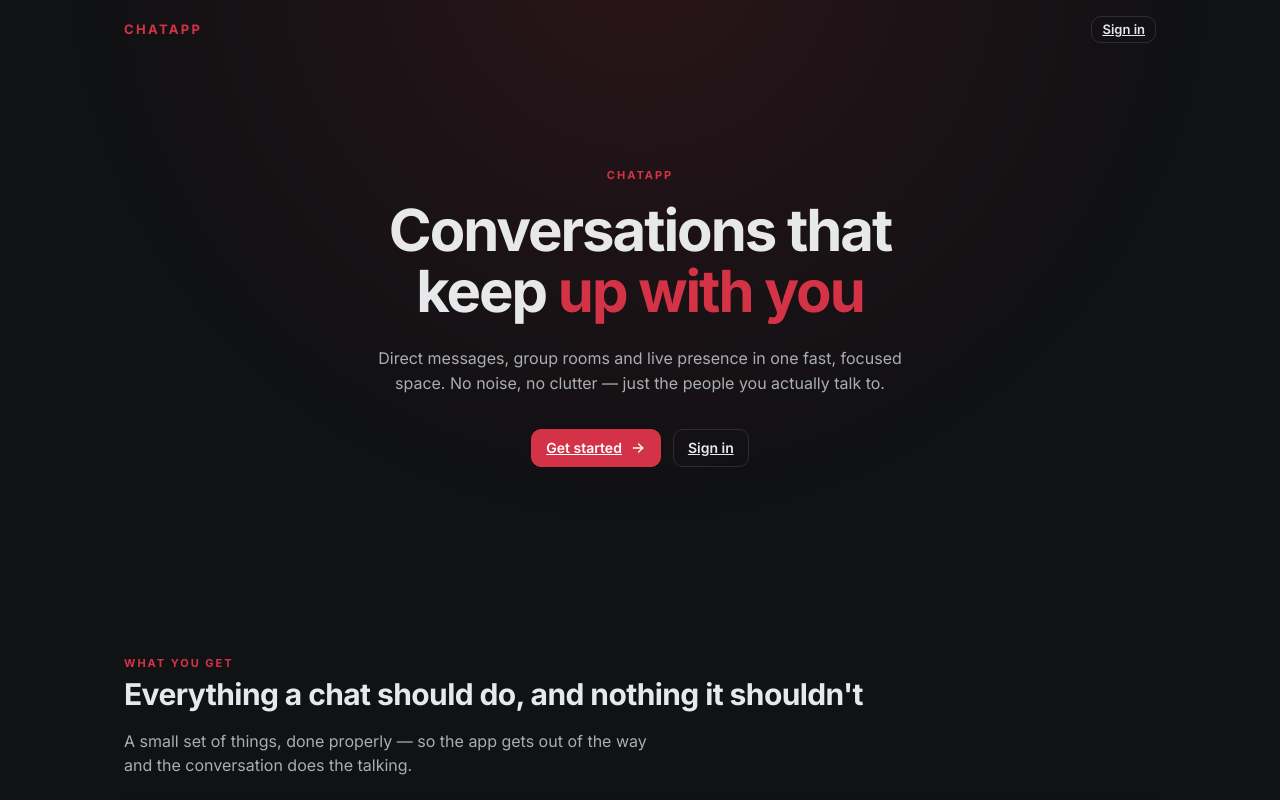
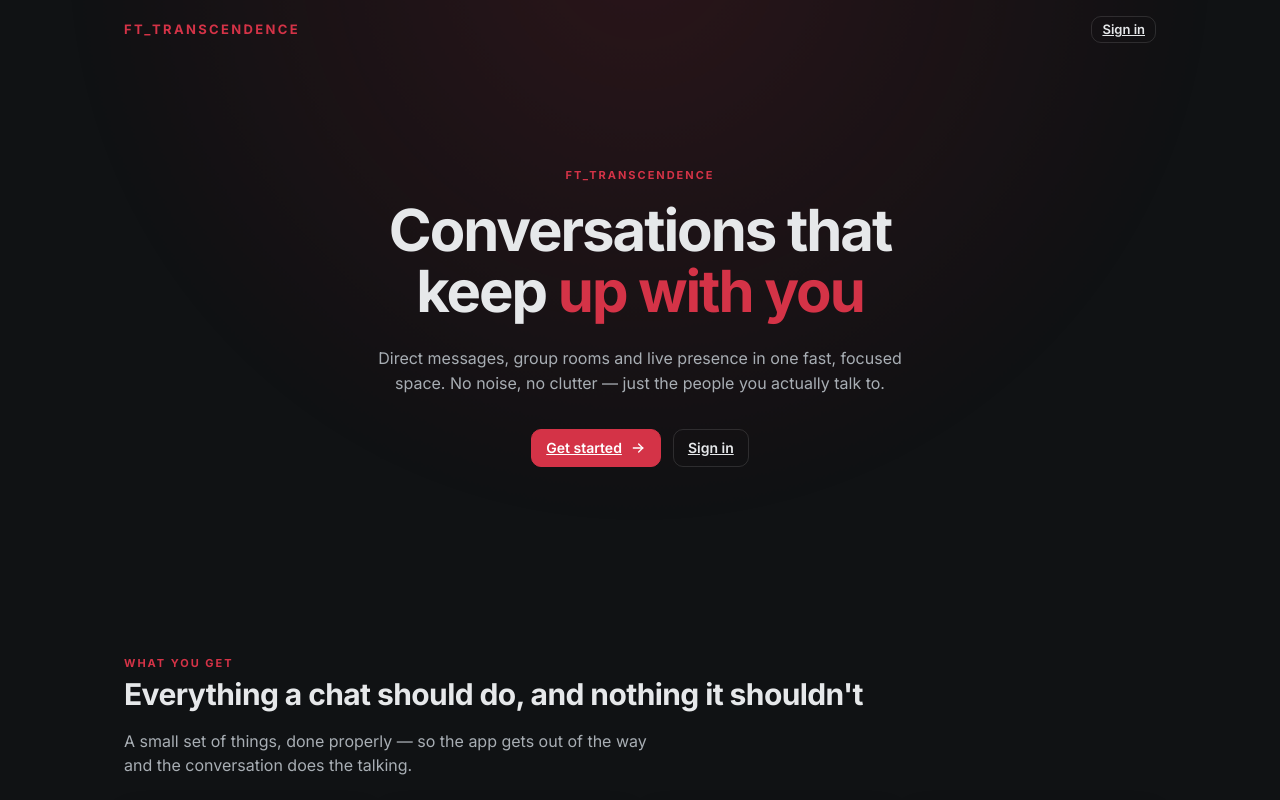
Before and after one commit to Aymanesaj/Guild-chat, a React (Vite) app in the folder frontend/app/: page / in a window 1280 px wide. Shown: the top 800 px of the page. Built offline with nearby package versions, Linux system fonts and the light colour scheme.

Commit message:
refactor(frontend): rename app to FT_TRANSCENDENCE

```diff
--- a/frontend/app/index.html
+++ b/frontend/app/index.html
@@ -4,7 +4,7 @@
     <meta charset="UTF-8" />
     <link rel="icon" type="image/svg+xml" href="/favicon.svg" />
     <meta name="viewport" content="width=device-width, initial-scale=1.0" />
-    <title>ChatApp</title>
+    <title>FT_TRANSCENDENCE</title>
   </head>
   <body>
     <div id="root"></div>
--- a/frontend/app/src/components/landing/Hero.jsx
+++ b/frontend/app/src/components/landing/Hero.jsx
@@ -80,7 +80,7 @@ function Hero({ isAuth }) {
     <Wrapper>
       <Container>
         <Eyebrows>
-          <Eyebrow>ChatApp</Eyebrow>
+          <Eyebrow>FT_TRANSCENDENCE</Eyebrow>
         </Eyebrows>
 
         <Title>
--- a/frontend/app/src/components/landing/Landing.jsx
+++ b/frontend/app/src/components/landing/Landing.jsx
@@ -21,6 +21,13 @@ const Brand = styled(Link)`
   letter-spacing: 0.18em;
   color: var(--accent-500);
   text-decoration: none;
+  white-space: nowrap;
+
+  /* The name is long; ease off the tracking before it crowds the nav button. */
+  @media (max-width: 480px) {
+    font-size: var(--text-xs);
+    letter-spacing: 0.1em;
+  }
 `;
 
 const Closing = styled(Section)`
@@ -53,7 +60,7 @@ function Landing({ isAuth }) {
     <Page>
       <Container>
         <Nav>
-          <Brand to="/">CHATAPP</Brand>
+          <Brand to="/">FT_TRANSCENDENCE</Brand>
           <Button as={Link} to={target} $variant="secondary" $size="sm">
             {isAuth ? "Open app" : "Sign in"}
           </Button>
@@ -79,7 +86,7 @@ function Landing({ isAuth }) {
       </Closing>
 
       <Footer>
-        <Container>ChatApp — built for ft_transcendence</Container>
+        <Container>FT_TRANSCENDENCE</Container>
       </Footer>
     </Page>
   );
--- a/frontend/app/src/components/layout/AuthPage.jsx
+++ b/frontend/app/src/components/layout/AuthPage.jsx
@@ -359,7 +359,7 @@ function AuthPage( { onLogin } ) {
   return (
     <Container>
       <Card>
-        <Logo>CHATAPP</Logo>
+        <Logo>FT_TRANSCENDENCE</Logo>
         <Title>
           {view === "login"
             ? "Welcome Back"
--- a/frontend/app/src/components/layout/Sidebar.jsx
+++ b/frontend/app/src/components/layout/Sidebar.jsx
@@ -263,7 +263,7 @@ function Sidebar({
 function SidebarHeader() {
   return (
     <SidebarHeaderBox>
-      <SidebarTitle>AppName</SidebarTitle>
+      <SidebarTitle>FT_TRANSCENDENCE</SidebarTitle>
     </SidebarHeaderBox>
   );
 }
```
